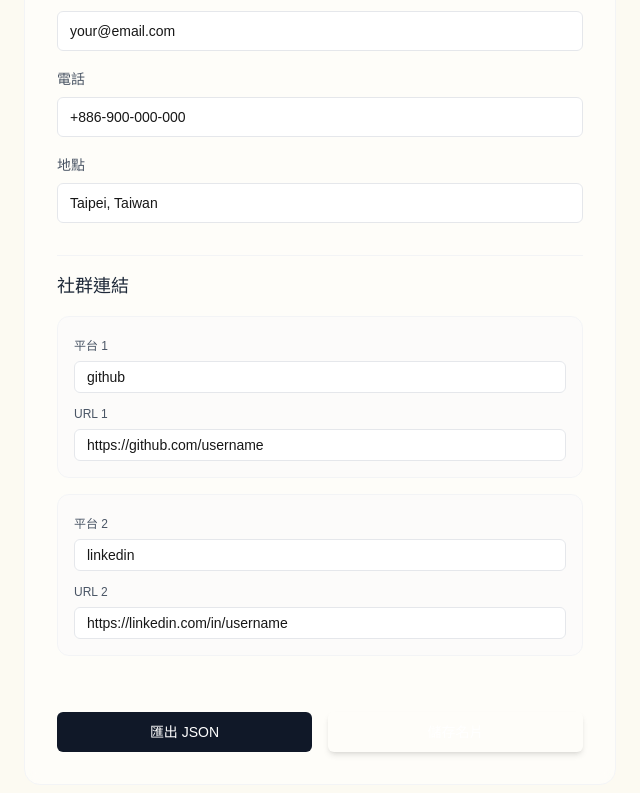
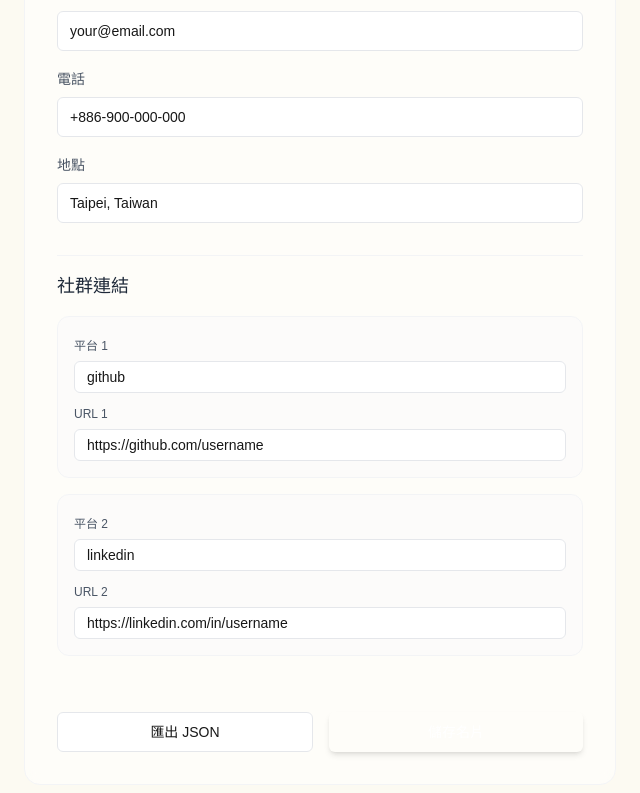
Before and after one commit to Padaming/simple-business-card, a Next.js app: page /editor in a window 1280 px wide. Shown: the part 1275-2068 px from the top of the page, without its empty margins (0-640 px from the left). Built offline with nearby package versions, Linux system fonts and the light colour scheme.

Commit message:
Fix build error: Implement Button variants using cva to support 'variant' prop

```diff
--- a/presentation/components/ui/button.tsx
+++ b/presentation/components/ui/button.tsx
@@ -1,21 +1,46 @@
 import * as React from "react"
+import { cva, type VariantProps } from "class-variance-authority"
 import { cn } from "@/lib/utils"
 
-const Button = React.forwardRef<
-  HTMLButtonElement,
-  React.ButtonHTMLAttributes<HTMLButtonElement>
->(({ className, ...props }, ref) => {
+const buttonVariants = cva(
+  "inline-flex items-center justify-center rounded-md text-sm font-medium ring-offset-white transition-colors focus-visible:outline-none focus-visible:ring-2 focus-visible:ring-gray-400 focus-visible:ring-offset-2 disabled:pointer-events-none disabled:opacity-50",
+  {
+    variants: {
+      variant: {
+        default: "bg-gray-900 text-white hover:bg-gray-800",
+        outline: "border border-gray-200 bg-white hover:bg-gray-100 hover:text-gray-900",
+        ghost: "hover:bg-gray-100 hover:text-gray-900",
+        link: "text-gray-900 underline-offset-4 hover:underline",
+      },
+      size: {
+        default: "h-10 px-4 py-2",
+        sm: "h-9 rounded-md px-3",
+        lg: "h-11 rounded-md px-8",
+        icon: "h-10 w-10",
+      },
+    },
+    defaultVariants: {
+      variant: "default",
+      size: "default",
+    },
+  }
+)
+
+export interface ButtonProps
+  extends React.ButtonHTMLAttributes<HTMLButtonElement>,
+    VariantProps<typeof buttonVariants> {}
+
+const Button = React.forwardRef<HTMLButtonElement, ButtonProps>(
+  ({ className, variant, size, ...props }, ref) => {
     return (
       <button
-      className={cn(
-        "inline-flex items-center justify-center rounded-md text-sm font-medium ring-offset-white transition-colors focus-visible:outline-none focus-visible:ring-2 focus-visible:ring-gray-400 focus-visible:ring-offset-2 disabled:pointer-events-none disabled:opacity-50 bg-gray-900 text-white hover:bg-gray-800 h-10 px-4 py-2",
-        className
-      )}
+        className={cn(buttonVariants({ variant, size, className }))}
         ref={ref}
         {...props}
       />
     )
-})
+  }
+)
 Button.displayName = "Button"
 
-export { Button }
+export { Button, buttonVariants }
```
Lines whose indentation alone changed are shown as unchanged.
